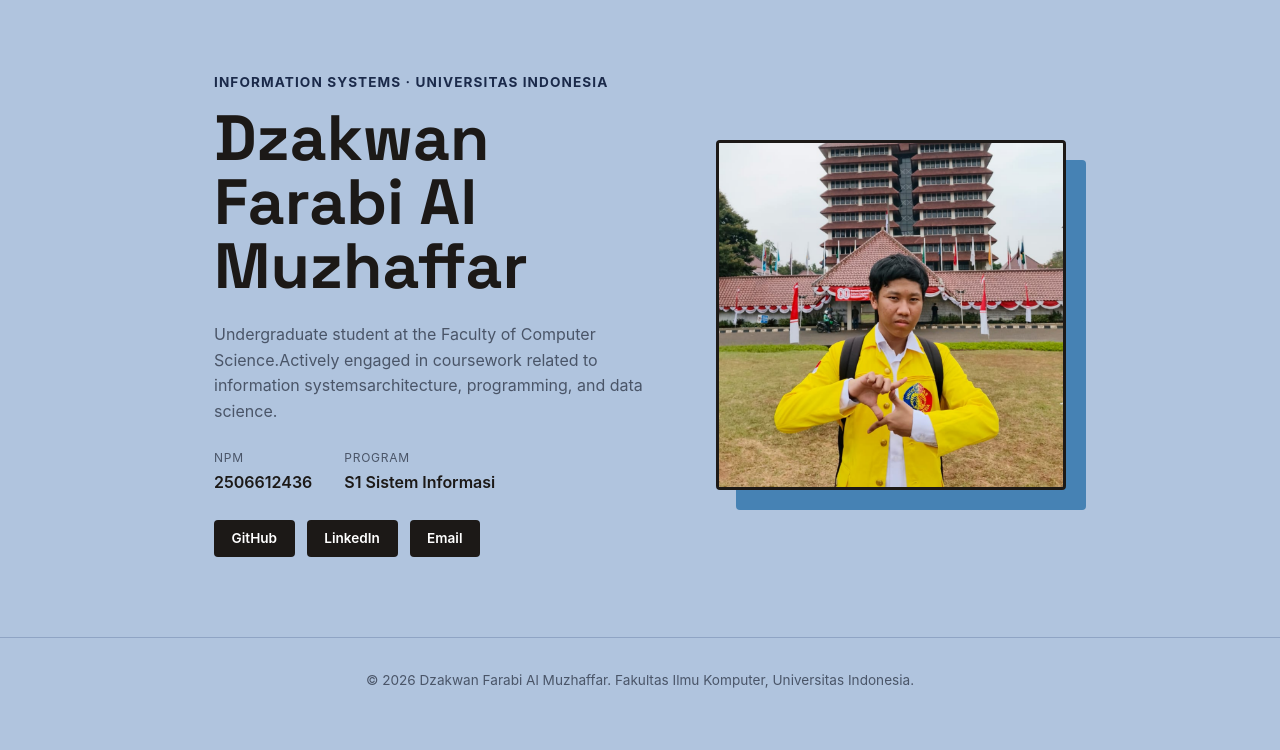
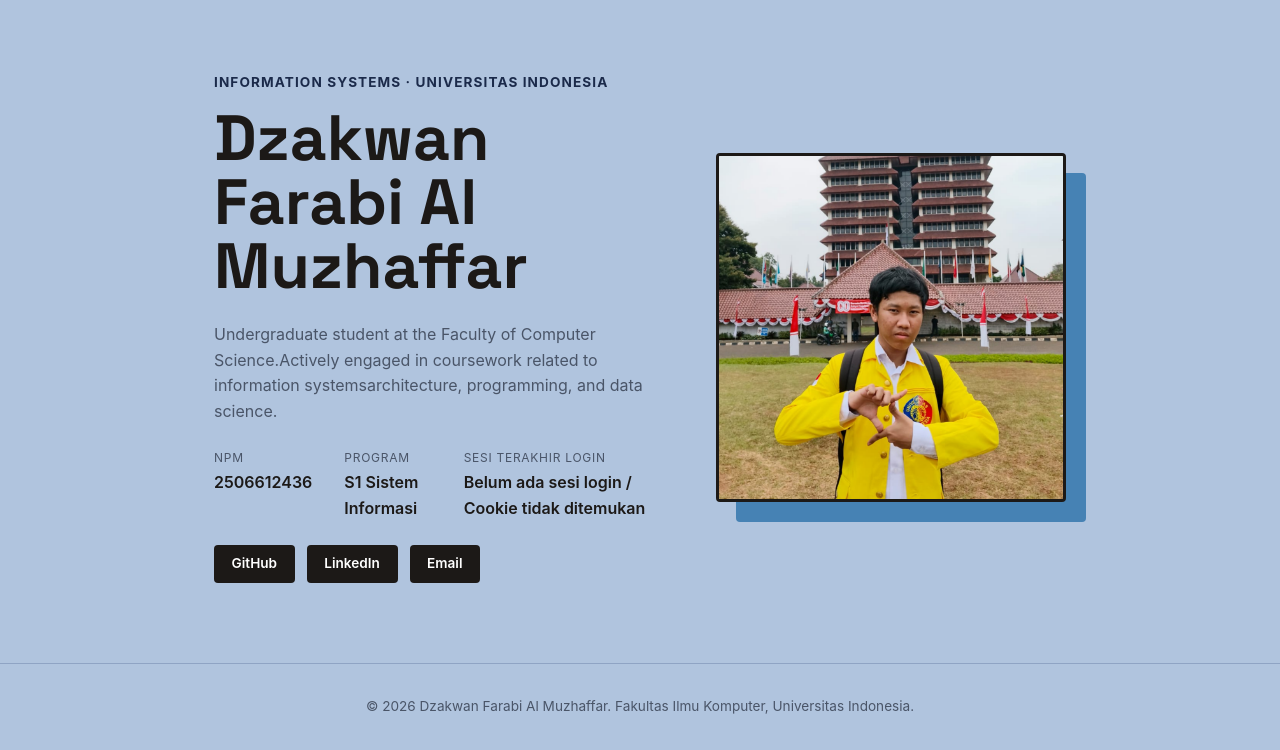
Before and after one commit to dzakwanversipacil/myportofolio, a Django app: page / in a window 1280 px wide. Shown: the part 74-824 px from the top of the page. Before the commit the page ends 762 px from the top, so only its background shows below. Run offline with Django 5.2, Linux system fonts and the light colour scheme.

Commit message:
feat: add cookie-session and their implementation

```diff
--- a/main/views.py
+++ b/main/views.py
@@ -1,3 +1,4 @@
+import datetime
 from django.contrib import messages
 from django.contrib.auth import login, logout
 from django.contrib.auth.forms import AuthenticationForm, UserCreationForm
@@ -10,6 +11,7 @@ from main.forms import ExperienceForm, EducationForm
 from main.models import Experience, Education
 
 def show_main(request):
+    last_login = request.COOKIES.get('last_login', 'Belum ada sesi login / Cookie tidak ditemukan')
     context = {
         "name": "Dzakwan Farabi Al Muzhaffar",
         "npm": "2506612436",
@@ -19,6 +21,7 @@ def show_main(request):
             "Actively engaged in coursework related to information systems"
             "architecture, programming, and data science."
         ),
+        "last_login": last_login,
     }
     return render(request, "index.html", context)
 
@@ -175,8 +178,11 @@ def login_user(request):
     form = AuthenticationForm(request, data=request.POST or None)
 
     if request.method == "POST" and form.is_valid():
-        login(request, form.get_user())
-        return redirect("main:show_main")
+        user = form.get_user()
+        login(request, user)
+        response = redirect("main:show_main")
+        response.set_cookie("last_login", datetime.datetime.now().strftime('%Y-%m-%d %H:%M:%S'))
+        return response
 
     context = {
         "name": "Dzakwan Farabi Al Muzhaffar",
@@ -186,4 +192,6 @@ def login_user(request):
 
 def logout_user(request):
     logout(request)
-    return redirect("main:show_main")
+    response = redirect("main:show_main")
+    response.delete_cookie('last_login')
+    return response
--- a/templates/index.html
+++ b/templates/index.html
@@ -1,5 +1,5 @@
-{% extends 'base.html' %}
-<!doctype html>
+{% extends "base.html" %}
+<!DOCTYPE html>
 <html lang="en">
   <head>
     <meta charset="UTF-8" />
@@ -7,10 +7,8 @@
     <title>{{ name }} - Portofolio</title>
     <link rel="preconnect" href="https://fonts.googleapis.com" />
     <link rel="preconnect" href="https://fonts.gstatic.com" crossorigin />
-    <link
-      href="https://fonts.googleapis.com/css2?family=Space+Grotesk:wght@500;700&display=swap"
-      rel="stylesheet"
-    />
+    <link href="https://fonts.googleapis.com/css2?family=Space+Grotesk:wght@500;700&display=swap"
+          rel="stylesheet" />
     <link rel="stylesheet" href="/static/css/style.css" />
   </head>
   <body>
@@ -19,43 +17,42 @@
         <section class="hero" id="profile">
           <div class="container hero-grid">
             <div class="hero-identity">
-            <p class="hero-kicker">
-              Information Systems &middot; Universitas Indonesia
-            </p>
+              <p class="hero-kicker">Information Systems · Universitas Indonesia</p>
               <h1>{{ name }}</h1>
             </div>
             <div class="hero-photo">
               <div class="photo-block"></div>
-            <img
-              class="avatar"
+              <img class="avatar"
                    src="/static/img/dzakwan.png"
-              alt="Photo of {{ name }}"
-            />
+                   alt="Photo of {{ name }}" />
             </div>
             <div class="hero-details">
               <p class="bio">{{ bio }}</p>
               <dl class="meta-list">
                 <div class="meta-row">
                   <dt>NPM</dt>
-                <dd>{{ npm }}</dd>
+                  <dd>
+                    {{ npm }}
+                  </dd>
                 </div>
                 <div class="meta-row">
                   <dt>Program</dt>
-                <dd>{{ study_program }}</dd>
+                  <dd>
+                    {{ study_program }}
+                  </dd>
+                </div>
+                <div class="meta-row">
+                  <dt>Sesi Terakhir Login</dt>
+                  <dd>
+                    {{ last_login }}
+                  </dd>
                 </div>
               </dl>
               <div class="social-links">
-              <a href="https://github.com/dzakwanversipacil" class="social-link"
-                >GitHub</a
-              >
-              <a
-                href="https://linkedin.com/in/dzakwan-farabi-al-muzhaffar-4891a3374"
-                class="social-link"
-                >LinkedIn</a
-              >
-              <a href="mailto:dzakwan.farabi@ui.ac.id" class="social-link"
-                >Email</a
-              >
+                <a href="https://github.com/dzakwanversipacil" class="social-link">GitHub</a>
+                <a href="https://linkedin.com/in/dzakwan-farabi-al-muzhaffar-4891a3374"
+                   class="social-link">LinkedIn</a>
+                <a href="mailto:dzakwan.farabi@ui.ac.id" class="social-link">Email</a>
               </div>
             </div>
           </div>
```
Lines whose indentation alone changed are shown as unchanged.
